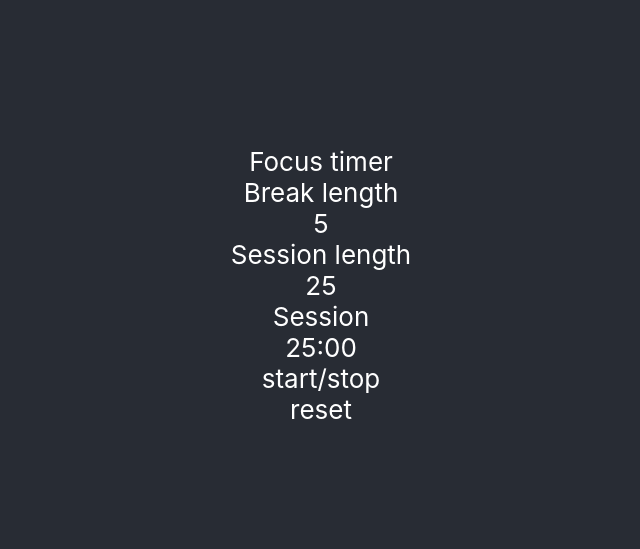
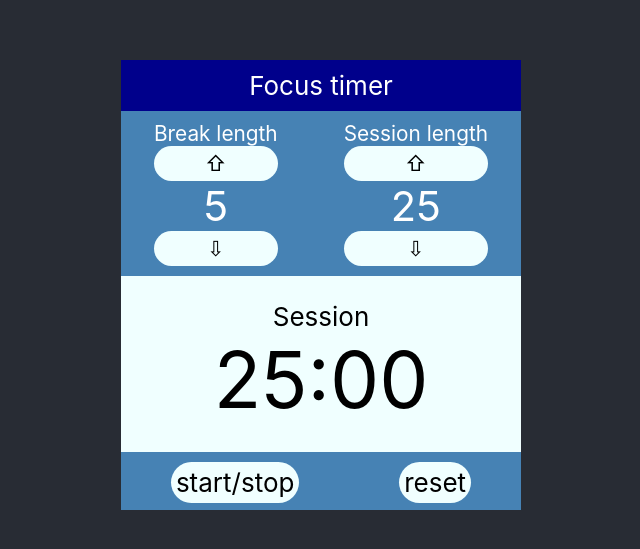
Before and after one commit to MarcinPietkiewicz/focus-time, a React (Create React App) app: page / in a window 1280 px wide. Shown: the part 115-664 px from the top of the page, without its empty margins (319-959 px from the left). Built offline with nearby package versions, Linux system fonts and the light colour scheme.

Commit message:
Added preliminary CSS styling, changed mockups to show state in render element

```diff
--- a/src/Timer.css
+++ b/src/Timer.css
@@ -0,0 +1,42 @@
+#timer {
+    background-color:steelblue;
+    width:400px;
+    height:450px;
+}
+#title {
+    background-color:darkblue;
+    color:white;
+    padding:10px;
+}
+#set{
+    width:100%;
+    display:flex;
+    justify-content: space-around;
+    padding:10px 0px;
+    font-size:0.8em;
+}
+
+#break-length, #session-length {
+    font-size:2em;
+}
+#session{
+    background-color:azure;
+    color:black;
+    padding:25px 0px;
+}
+#time-left{
+    font-size:3em;
+}
+#controls {
+    display:flex;
+    justify-content: space-around;
+    padding:10px 0px;
+}
+
+#start_stop, #reset, #session-increment, #session-decrement, #break-increment, #break-decrement {
+    cursor:pointer;
+    background-color:azure;
+    color:black;
+    padding:5px;
+    border-radius:55px;
+}
--- a/src/Timer.js
+++ b/src/Timer.js
@@ -12,13 +12,16 @@ class Timer extends React.Component {
 
   startStop() {}
 
-  reset() {}
+  reset() {
+    console.log("reset clicked");
+    this.setState({ isRunning: false, breakMins: 5, sessionMins: 25, curSessionSecs: 1500 });
+  }
 
   formatTime() {
     let mins = Math.floor(this.state.curSessionSecs / 60);
-    let minsFormat = (mins<10) ? '0'+mins : mins;
+    let minsFormat = mins < 10 ? "0" + mins : mins;
     let secs = this.state.curSessionSecs % 60;
-    let secsFormat = (secs<10) ? '0'+secs : secs;
+    let secsFormat = secs < 10 ? "0" + secs : secs;
     return `${minsFormat}:${secsFormat}`;
   }
 
@@ -26,25 +29,35 @@ class Timer extends React.Component {
     let date = new Date(null);
     date.setSeconds(this.state.curSession * 60);
     return (
-      <React.Fragment>
+      <div id="timer">
         <div id="title">Focus timer</div>
+        <div id="set">
+          <div id="set-break">
             <div id="break-label">Break length</div>
-        <div id="break-length">5</div>
-        <div id="break-decrement"></div>
-        <div id="break-increment"></div>
+            <div id="break-increment">⇧</div>
+            <div id="break-length">{this.state.breakMins}</div>
+            <div id="break-decrement">⇩</div>
+          </div>
+          <div id="set-session">
             <div id="session-label">Session length</div>
-        <div id="session-length">25</div>
-        <div id="session-decrement"></div>
-        <div id="session-increment"></div>
+            <div id="session-increment">⇧</div>
+            <div id="session-length">{this.state.sessionMins}</div>
+            <div id="session-decrement">⇩</div>
+          </div>
+        </div>
+        <div id="session">
           <div id="timer-label">Session</div>
           <div id="time-left">{this.formatTime()}</div>
+        </div>
+        <div id="controls">
           <div id="start_stop" onClick={this.startStop}>
             start/stop
           </div>
           <div id="reset" onClick={this.reset}>
             reset
           </div>
-      </React.Fragment>
+        </div>
+      </div>
     );
   }
 }
```
Lines whose indentation alone changed are shown as unchanged.
